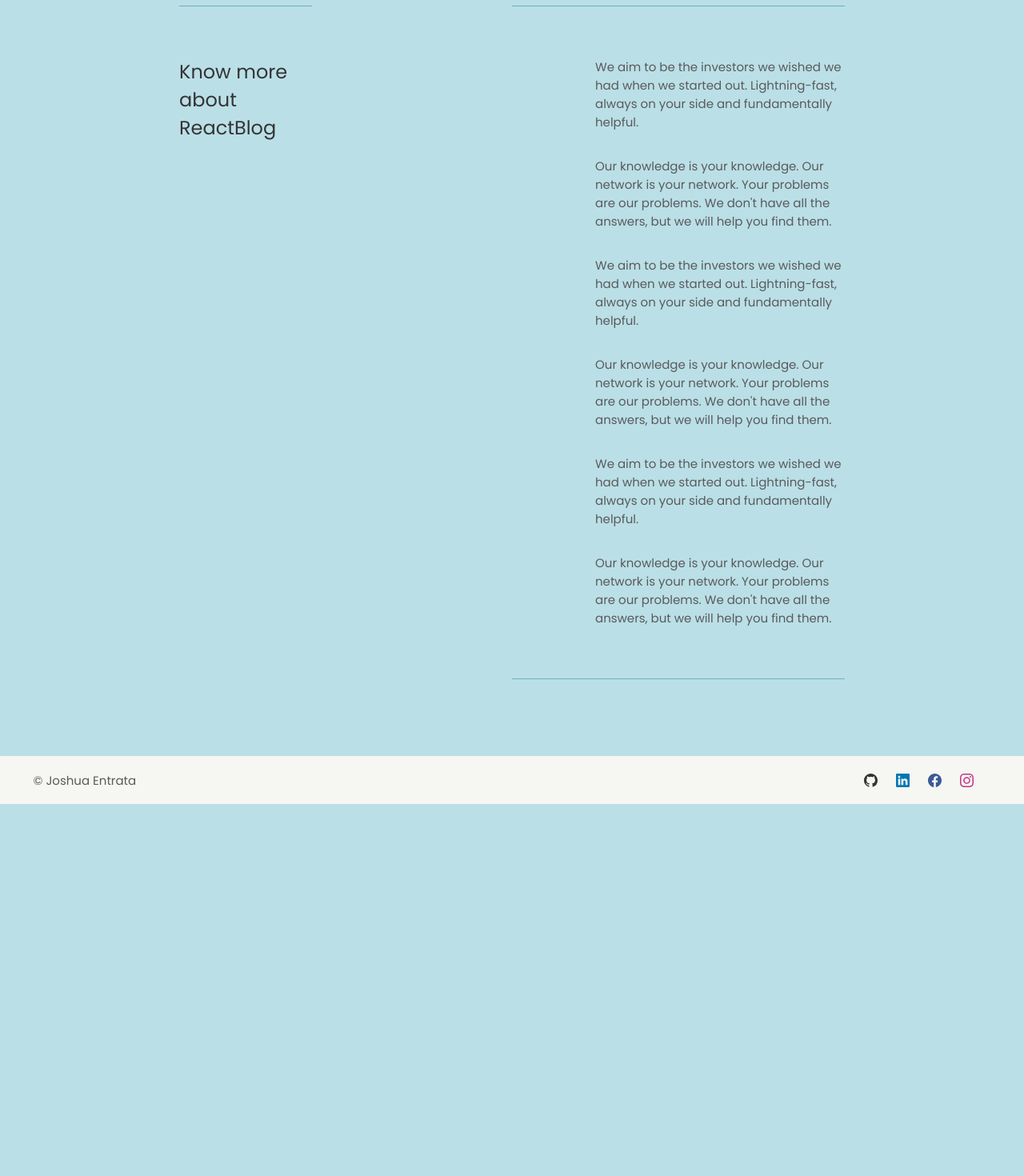
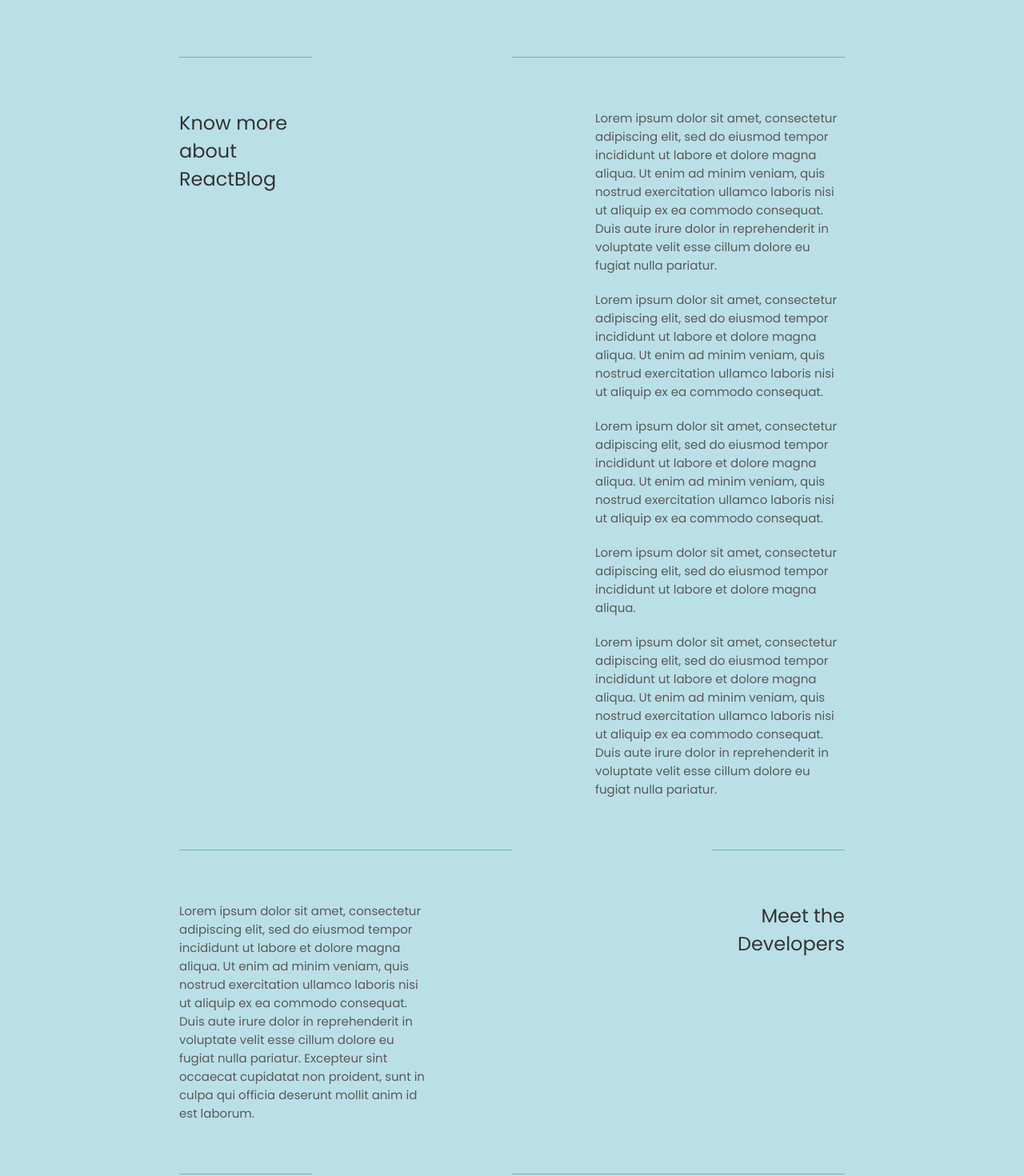
Before and after one commit to JoshuaEntrata/React-Blog-Website, a React (Create React App) app: page /about in a window 1280 px wide. Shown: the part 740-2210 px from the top of the page at 80% size. Before the commit the page ends 1745 px from the top, so only its background shows below. Built offline with nearby package versions, Linux system fonts and the light colour scheme.

Commit message:
update about page"

```diff
--- a/src/pages/about/About.jsx
+++ b/src/pages/about/About.jsx
@@ -7,37 +7,89 @@ export const About = () => {
     <>
       <section className="aboutSection">
         <h1 className="pageTitle">About Us</h1>
-        <div className="content">
+        <div className="content first">
           <div className="description">
             <h2>Know more about ReactBlog</h2>
           </div>
           <div className="textBox">
             <p>
-              We aim to be the investors we wished we had when we started out.
-              Lightning-fast, always on your side and fundamentally helpful.
+              Lorem ipsum dolor sit amet, consectetur adipiscing elit, sed do
+              eiusmod tempor incididunt ut labore et dolore magna aliqua. Ut
+              enim ad minim veniam, quis nostrud exercitation ullamco laboris
+              nisi ut aliquip ex ea commodo consequat. Duis aute irure dolor in
+              reprehenderit in voluptate velit esse cillum dolore eu fugiat
+              nulla pariatur.
             </p>
             <p>
-              Our knowledge is your knowledge. Our network is your network. Your
-              problems are our problems. We don't have all the answers, but we
-              will help you find them.
+              Lorem ipsum dolor sit amet, consectetur adipiscing elit, sed do
+              eiusmod tempor incididunt ut labore et dolore magna aliqua. Ut
+              enim ad minim veniam, quis nostrud exercitation ullamco laboris
+              nisi ut aliquip ex ea commodo consequat.
             </p>
             <p>
-              We aim to be the investors we wished we had when we started out.
-              Lightning-fast, always on your side and fundamentally helpful.
+              Lorem ipsum dolor sit amet, consectetur adipiscing elit, sed do
+              eiusmod tempor incididunt ut labore et dolore magna aliqua. Ut
+              enim ad minim veniam, quis nostrud exercitation ullamco laboris
+              nisi ut aliquip ex ea commodo consequat.
             </p>
             <p>
-              Our knowledge is your knowledge. Our network is your network. Your
-              problems are our problems. We don't have all the answers, but we
-              will help you find them.
+              Lorem ipsum dolor sit amet, consectetur adipiscing elit, sed do
+              eiusmod tempor incididunt ut labore et dolore magna aliqua.
             </p>
             <p>
-              We aim to be the investors we wished we had when we started out.
-              Lightning-fast, always on your side and fundamentally helpful.
+              Lorem ipsum dolor sit amet, consectetur adipiscing elit, sed do
+              eiusmod tempor incididunt ut labore et dolore magna aliqua. Ut
+              enim ad minim veniam, quis nostrud exercitation ullamco laboris
+              nisi ut aliquip ex ea commodo consequat. Duis aute irure dolor in
+              reprehenderit in voluptate velit esse cillum dolore eu fugiat
+              nulla pariatur.
+            </p>
+          </div>
+        </div>
+
+        <div className="content second">
+          <div className="textBox">
+            <p>
+              Lorem ipsum dolor sit amet, consectetur adipiscing elit, sed do
+              eiusmod tempor incididunt ut labore et dolore magna aliqua. Ut
+              enim ad minim veniam, quis nostrud exercitation ullamco laboris
+              nisi ut aliquip ex ea commodo consequat. Duis aute irure dolor in
+              reprehenderit in voluptate velit esse cillum dolore eu fugiat
+              nulla pariatur. Excepteur sint occaecat cupidatat non proident,
+              sunt in culpa qui officia deserunt mollit anim id est laborum.
+            </p>
+          </div>
+          <div className="description">
+            <h2>Meet the Developers</h2>
+          </div>
+        </div>
+
+        <div className="content first">
+          <div className="description">
+            <h2>Mission-Vision</h2>
+          </div>
+          <div className="textBox">
+            <p>
+              Lorem ipsum dolor sit amet, consectetur adipiscing elit, sed do
+              eiusmod tempor incididunt ut labore et dolore magna aliqua.
             </p>
             <p>
-              Our knowledge is your knowledge. Our network is your network. Your
-              problems are our problems. We don't have all the answers, but we
-              will help you find them.
+              Lorem ipsum dolor sit amet, consectetur adipiscing elit, sed do
+              eiusmod tempor incididunt ut labore et dolore magna aliqua. Ut
+              enim ad minim veniam, quis nostrud exercitation ullamco laboris
+              nisi ut aliquip ex ea commodo consequat. Duis aute irure dolor in
+              reprehenderit in voluptate velit esse cillum dolore eu fugiat
+              nulla pariatur. Excepteur sint occaecat cupidatat non proident,
+              sunt in culpa qui officia deserunt mollit anim id est laborum.
+            </p>
+            <p>
+              Lorem ipsum dolor sit amet, consectetur adipiscing elit, sed do
+              eiusmod tempor incididunt ut labore et dolore magna aliqua. Ut
+              enim ad minim veniam, quis nostrud exercitation ullamco laboris
+              nisi ut aliquip ex ea commodo consequat. Duis aute irure dolor in
+              reprehenderit in voluptate velit esse cillum dolore eu fugiat
+              nulla pariatur. Excepteur sint occaecat cupidatat non proident,
+              sunt in culpa qui officia deserunt mollit anim id est laborum.
             </p>
           </div>
         </div>
--- a/src/pages/about/about.css
+++ b/src/pages/about/about.css
@@ -1,6 +1,6 @@
 .aboutSection {
   min-height: 100vh;
-  padding: 2rem 14rem 6rem;
+  padding: 32px 224px 96px;
 }
 
 .pageTitle {
@@ -8,7 +8,6 @@
   font-size: 12rem;
   text-transform: uppercase;
   letter-spacing: -5px;
-  line-height: 16rem;
   color: var(--text-color);
 }
 
@@ -21,23 +20,33 @@
 .content .description {
   width: 20%;
   border-top: 1px solid var(--primary-color);
-  padding-top: 4rem;
+  padding-top: 64px;
 }
 
 .description h2 {
-  font-size: 1.5rem;
+  font-size: 24px;
   font-weight: 400;
 }
 
 .content .textBox {
   display: flex;
   flex-direction: column;
-  align-items: flex-end;
-  gap: 2rem;
+  gap: 20px;
   width: 50%;
   border-top: 1px solid var(--primary-color);
-  border-bottom: 1px solid var(--primary-color);
-  padding: 4rem 0;
+  padding: 64px 0;
+}
+
+.first .textBox {
+  align-items: flex-end;
+}
+
+.second .textBox {
+  align-items: flex-start;
+}
+
+.second .description h2 {
+  text-align: right;
 }
 
 .textBox p {
```
